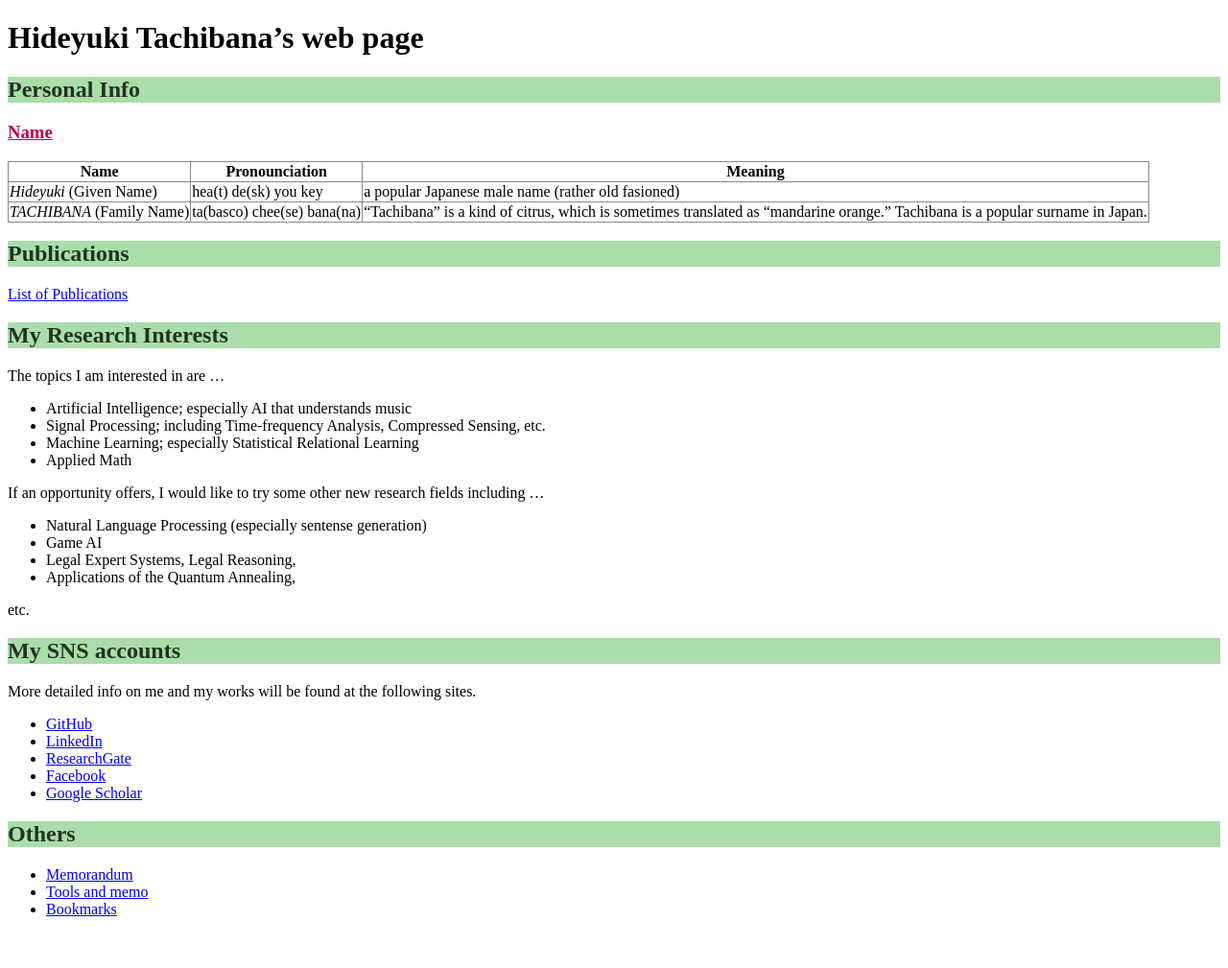
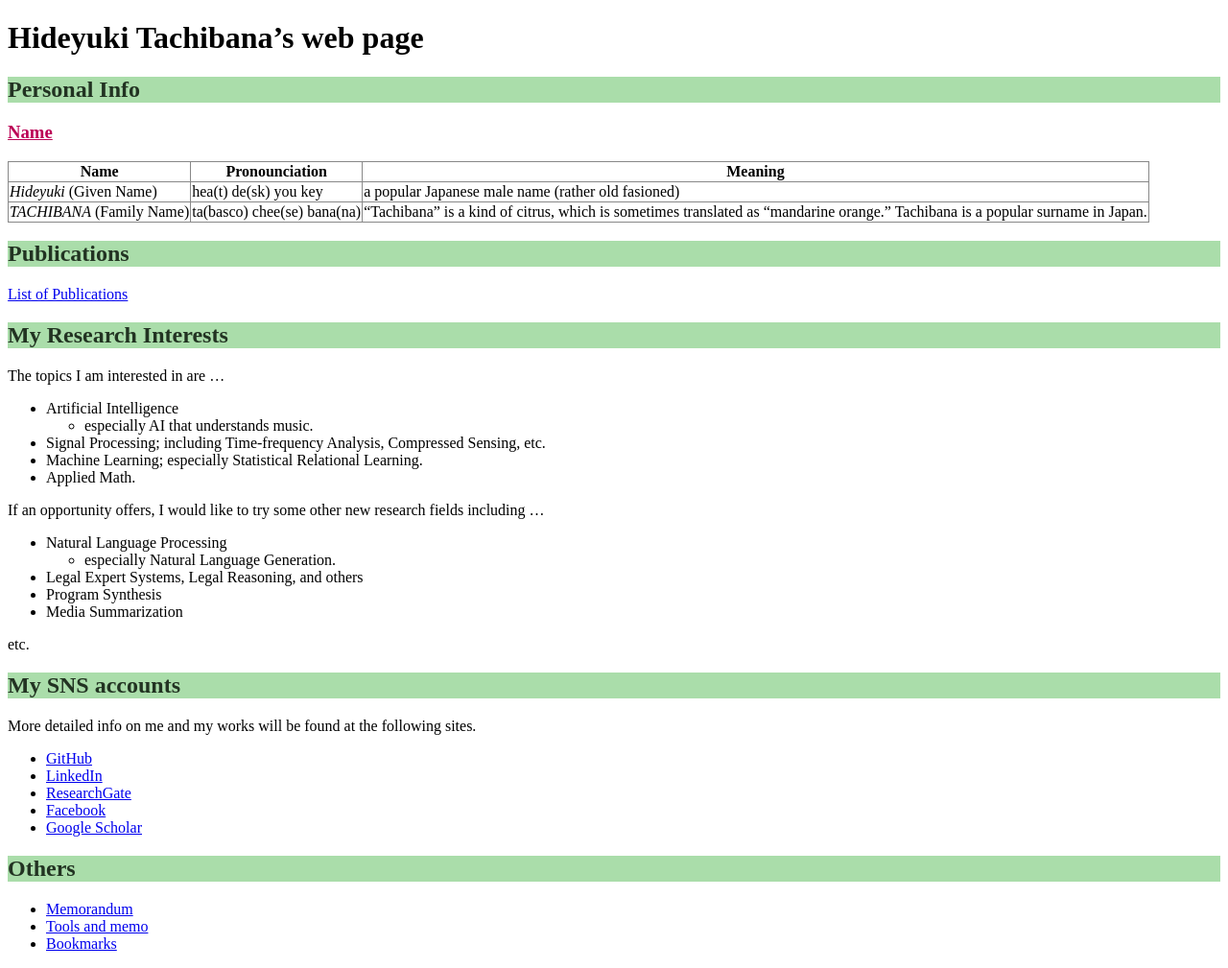
Before and after one commit to tachi-hi/tachi-hi.github.io, a Jekyll site: the page built from index.md, in a window 1280 px wide. Shown: the whole page at 96% size. Built offline with Jekyll 4.4.1, drawn with Linux system fonts in a browser that asks for light colours; before the commit the page ends 973 px from its top, so only the background shows below that.

Commit message:
modified my interests a little

```diff
--- a/index.md
+++ b/index.md
@@ -24,17 +24,19 @@ title: Hideyuki Tachibana's web
 ## My Research Interests
 The topics I am interested in are ...
 
-+ Artificial Intelligence; especially AI that understands music
++ Artificial Intelligence
+   + especially AI that understands music.
 + Signal Processing; including Time-frequency Analysis, Compressed Sensing, etc.
-+ Machine Learning; especially Statistical Relational Learning
-+ Applied Math
++ Machine Learning; especially Statistical Relational Learning.
++ Applied Math.
 
 If an opportunity offers, I would like to try some other new research fields including ...
 
-+ Natural Language Processing (especially sentense generation)
-+ Game AI
-+ Legal Expert Systems, Legal Reasoning,
-+ Applications of the Quantum Annealing,
++ Natural Language Processing
+   + especially Natural Language Generation.
++ Legal Expert Systems, Legal Reasoning, and others
++ Program Synthesis
++ Media Summarization
 
 etc.
 
```
